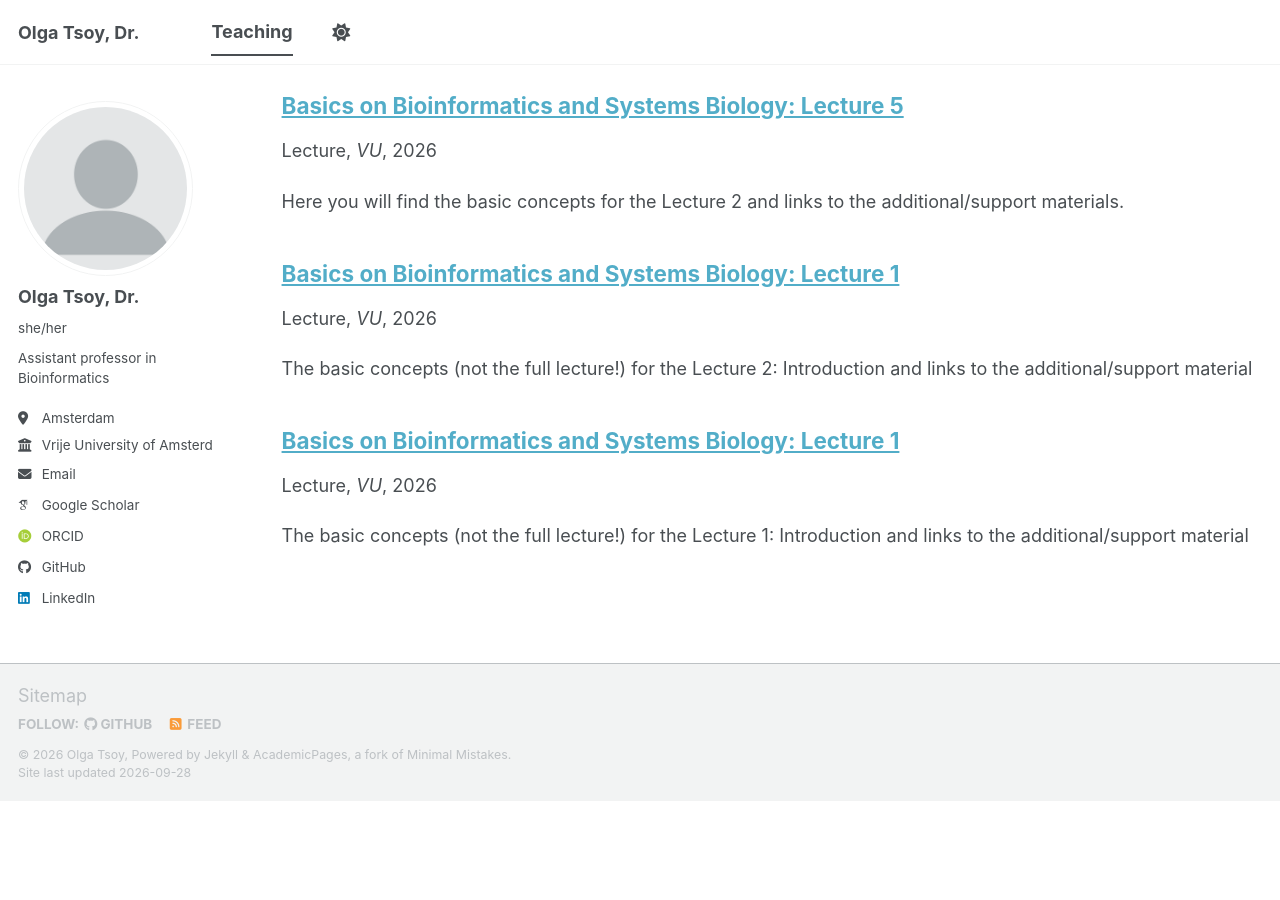
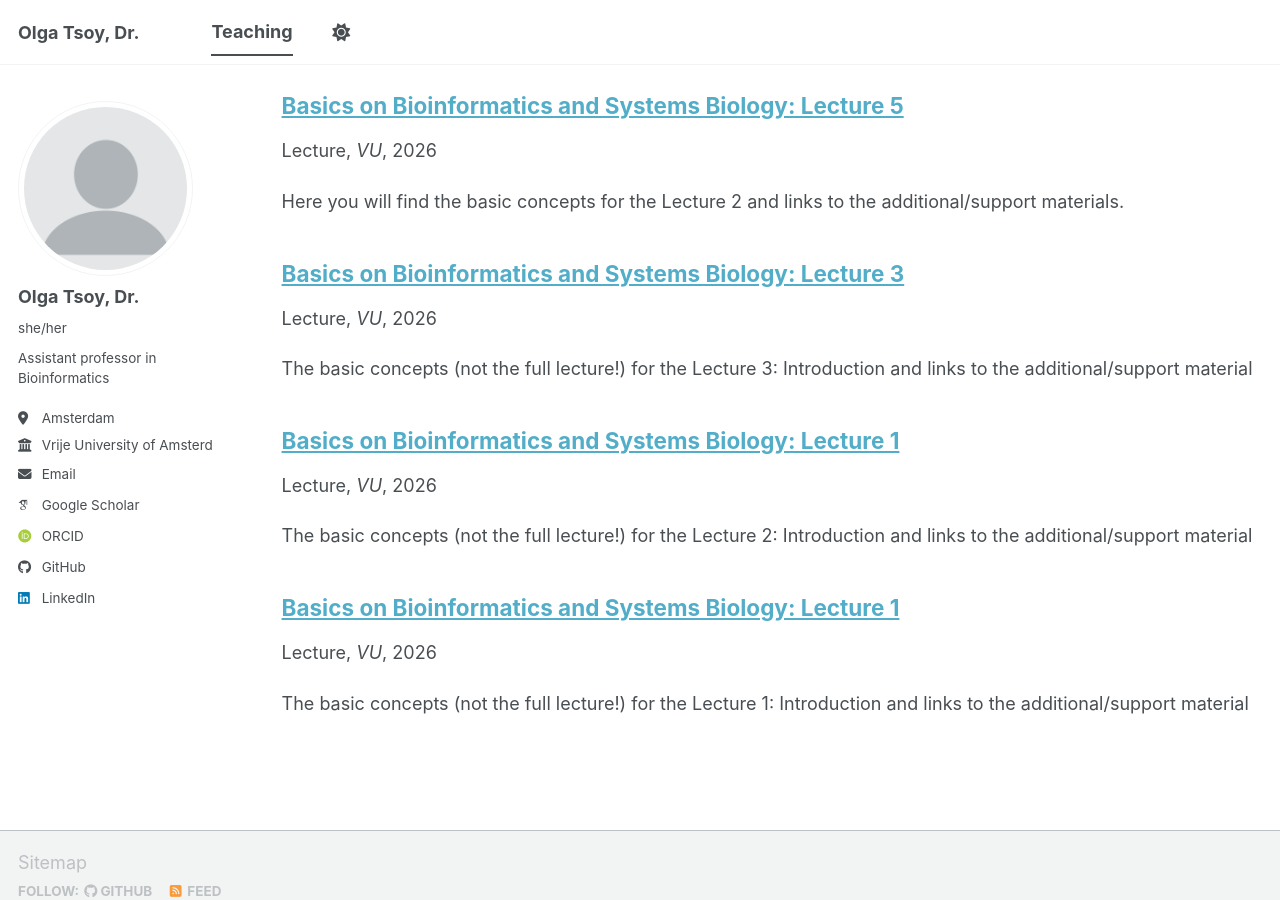
Before and after one commit to OlgaVT/OlgaVT.github.io, a Jekyll site: the page built from _pages/teaching.html, in a window 1280 px wide and 900 px high, scrolled down 584 px. Built offline with Jekyll 4.4.1, drawn with Linux system fonts in a browser that asks for light colours; some web fonts are replaced; a script bundle is joined from its source files by our own code; library files that are not in the unit come from our copies; before the commit the page ends 1385 px from its top, so only the background shows below that.

Commit message:
Update bbsb_lecture_3.md

```diff
--- a/_teaching/bbsb_lecture_3.md
+++ b/_teaching/bbsb_lecture_3.md
@@ -1,3 +1,22 @@
-Genome sequencing is the process of determining the order of letters. In DNA sequencing, we determine the order of nucleotides.
-Slide 3 - The first sequenced genome was a genome of bacteria Haemophilus influenza and it was in a magnitute of megabases.
-          The current state of DNA sequencing technology allows to sequence in the magnutitue of gigabases.
+---
+title: "Basics on Bioinformatics and Systems Biology: Lecture 3"
+collection: teaching
+type: "Lecture"
+permalink: /teaching/bbsb_lecture_3
+venue: "VU"
+date: 2026-01-10
+location: "Amsterdam, the Netherlands"
+---
+
+The basic concepts (not the full lecture!) for the Lecture 3: Introduction and links to the additional/support material
+
+# DNA sequencing
+
+## Introduction
+
+| Slide | Text | Additional material|
+|----------------|-------------|-------------|
+| <img src="https://github.com/OlgaVT/OlgaVT.github.io/blob/master/images/.png" width="25000">  |**Sequencing** is the process of determining the order of letters. In DNA sequencing, we determine the order of nucleotides.||
+|<img src="https://github.com/OlgaVT/OlgaVT.github.io/blob/master/images/.png" width="25000">|Slide 3 - The first sequenced genome was a genome of bacteria Haemophilus influenza and it was in a magnitute of megabases. The current state of DNA sequencing technology allows to sequence in the magnutitue of gigabases.||
+
+## DNA structure
```
